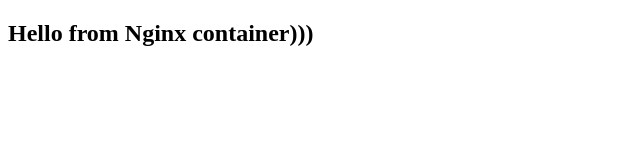
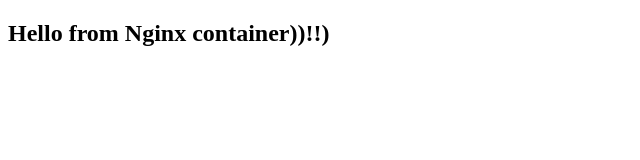
Before and after one commit to rmkdvps/simple-webserver, a plain HTML site: page index.html in a window 1280 px wide. Shown: the full height of the page, 0-640 px from the left. Drawn offline with Linux system fonts and the light colour scheme.

Commit message:
Update index.html

```diff
--- a/index.html
+++ b/index.html
@@ -5,6 +5,6 @@
   <title>Docker Nginx!!!</title>
 </head>
 <body>
-  <h2>Hello from Nginx container)))</h2>
+  <h2>Hello from Nginx container))!!)</h2>
 </body>
 </html>
```
